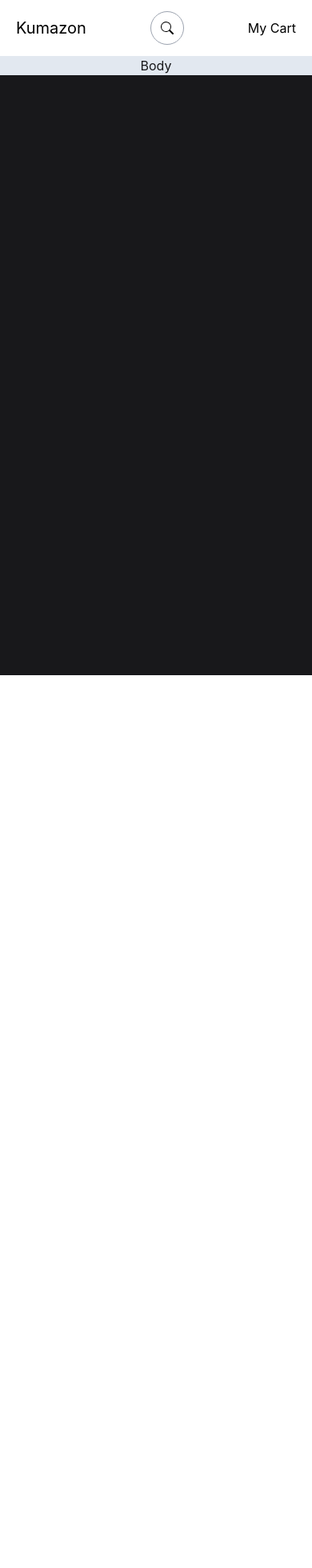
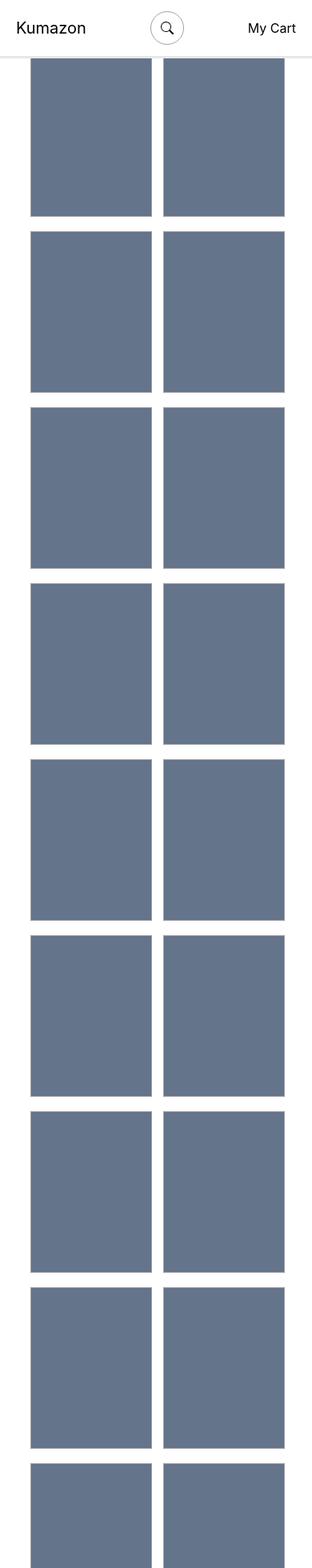
Before and after one commit to thugperfect/Ecommerce-Redux-App, a React (Create React App) app: page / in a window 390 px wide. Shown: the top 1960 px of the page at 80% size. Before the commit the page ends 844 px from the top, so only its background shows below. Built offline with nearby package versions, Linux system fonts and the light colour scheme.

Commit message:
responsive grid layout

```diff
--- a/package.json
+++ b/package.json
@@ -6,6 +6,7 @@
     "@testing-library/jest-dom": "^5.17.0",
     "@testing-library/react": "^13.4.0",
     "@testing-library/user-event": "^13.5.0",
+    "postcss": "^8.4.29",
     "react": "^18.2.0",
     "react-dom": "^18.2.0",
     "react-icons": "^4.11.0",
--- a/src/components/Body.js
+++ b/src/components/Body.js
@@ -1,12 +1,33 @@
 import React from 'react'
 import Sidebar from './Sidebar'
+import ItemCard from '../tools/ItemCard'
 
 function Body() {
   return (
-    <div className='flex  h-full bg-slate-200 dark:bg-zinc-900 text-zinc-900 dark:text-gray-200'>
-        <div className=' w-full text-center'>
+    <div className='flex  h-full bg-white  dark:bg-zinc-900 text-zinc-900 dark:text-gray-200'>
+        <div className='container w-4/5 mx-auto grid grid-cols-2 sm:grid-cols-3 md:grid-cols-4 xl:grid-cols-5 2xl:grid-cols-5 gap-5 '>
 
-         Body
+         <ItemCard/>
+         <ItemCard/>
+         <ItemCard/>
+         <ItemCard/>
+         <ItemCard/>
+         <ItemCard/>
+         <ItemCard/>
+         <ItemCard/>
+         <ItemCard/>
+         <ItemCard/>
+         <ItemCard/>
+         <ItemCard/>
+         <ItemCard/>
+         <ItemCard/>
+         <ItemCard/>
+         <ItemCard/>
+         <ItemCard/>
+         <ItemCard/>
+         <ItemCard/>
+
+
 
         </div>
 
--- a/src/components/Navbar.js
+++ b/src/components/Navbar.js
@@ -21,7 +21,7 @@ const Navbar = () => {
   </div>
 
   return (
-    <div className='dark:bg-black dark:text-white bg-white h-[70px] flex justify-between px-5 items-center'>
+    <div className='dark:bg-black dark:text-white bg-white h-[70px] flex justify-between px-5 items-center outline outline-b-1 outline-gray-200 sticky top-0'>
       <div className='flex gap-5 items-center  '>
         <div className='text-[20px] md:text-[30px] cursor-pointer '>Kumazon</div>
       </div>
--- /dev/null
+++ b/src/tools/ItemCard.js
@@ -0,0 +1,11 @@
+import React from 'react'
+
+const ItemCard = () => {
+  return (
+    <div className='w-[150px] h-[200px] lg:w-[200px] lg:h-[300px] bg-slate-500 outline outline-1 outline-zinc-400 '>
+
+    </div>
+  )
+}
+
+export default ItemCard
--- a/tailwind.config.js
+++ b/tailwind.config.js
@@ -2,7 +2,15 @@
 module.exports = {
   content: ["./src/**/*.{html,js}"],
   theme: {
-    extend: {},
+    extend: {
+      theme:{
+        'sm':'400px',
+        'md':'600px',
+        'lg':'800px',
+        'xl':'1000px',
+        '2xl':'1200px'
+      }
+    },
   },
   plugins: [],
 }
```
Also changed, not shown: 1 other file (tests, documents, lock files or other folders).
